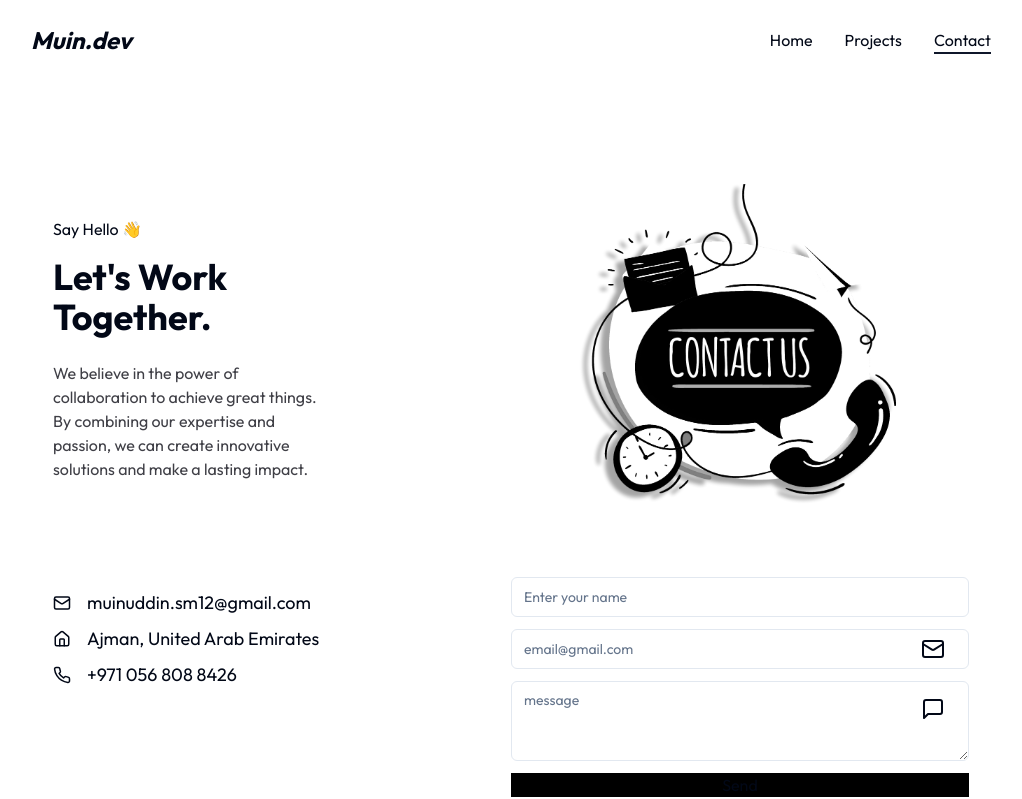
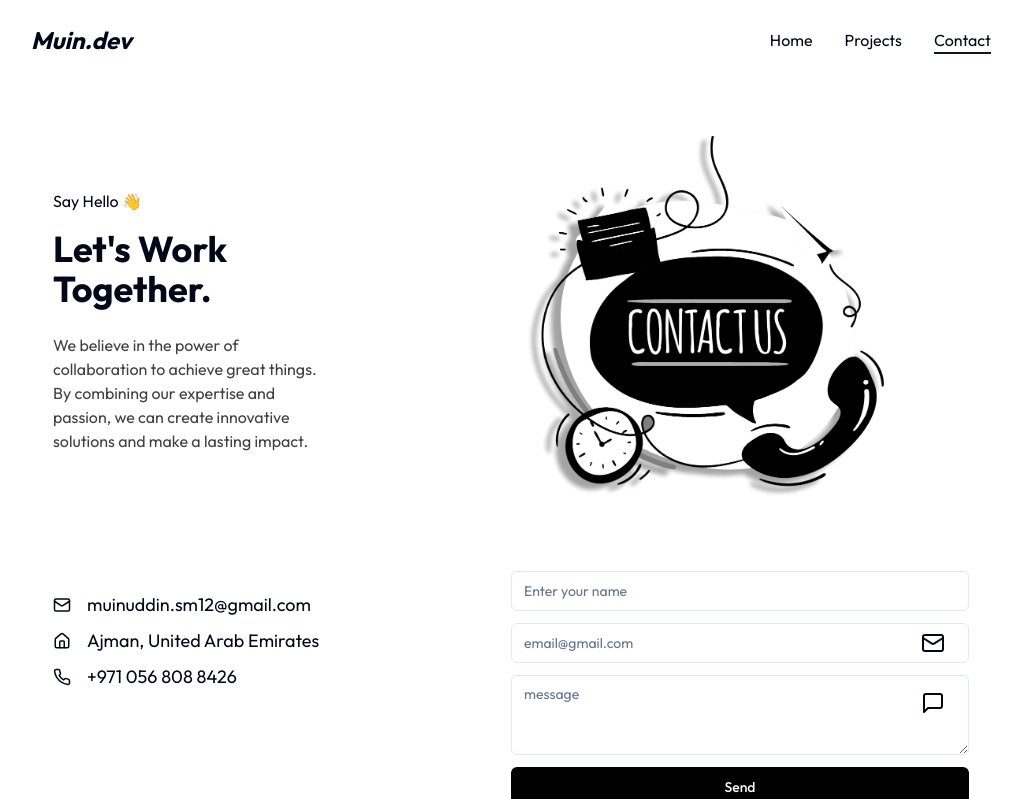
Before and after one commit to muinuddin-sm12/Portfolio, a Next.js app: page /contact in a window 1280 px wide. Shown: the top 799 px of the page, without its empty margins (129-1151 px from the left). Built offline with nearby package versions, Linux system fonts and the light colour scheme.

Commit message:
update: contact page

```diff
--- a/app/contact/page.jsx
+++ b/app/contact/page.jsx
@@ -3,7 +3,7 @@ import Contact from "@/components/Contact";
 
 const ContactPage = () => {
   return (
-    <section className="min-h-screen pt-12">
+    <section className="min-h-screen">
       <Contact />
     </section>
   );
--- a/components/Contact.jsx
+++ b/components/Contact.jsx
@@ -20,8 +20,8 @@ const Contact = () => {
             We believe in the power of collaboration to achieve great things. By combining our expertise and passion, we can create innovative solutions and make a lasting impact.
             </p>
           </div>
-          <div className="w-1/2 md:flex hidden items-center justify-center">
-            <Image width={350} height={300} src='/contact/contact.png' alt="Contact" priority/>
+          <div className="w-1/2 md:flex hidden pr-16 items-center justify-center">
+            <Image width={400} height={350} src='/contact/contact.png' alt="Contact" priority/>
           </div>
         </div>
         <div>
--- a/components/Form.jsx
+++ b/components/Form.jsx
@@ -1,11 +1,11 @@
 "use client";
 import { useState } from "react";
-// import { Button } from "./ui/button";
 import { Form } from "./ui/form";
 import { Input } from "./ui/input";
 import { Textarea } from "./ui/textarea";
 import emailjs from "@emailjs/browser";
 import { MailIcon, MessageSquare } from "lucide-react";
+import { Button } from "./ui/button";
 const FormComponent = () => {
   const [formData, setFormData] = useState({
     name: "",
@@ -71,9 +71,9 @@ const FormComponent = () => {
           />
           <MessageSquare className="absolute top-4 right-6" />
         </div>
-        <button type="submit" className="bg-black">
+        <Button type="submit" className="bg-black">
           Send
-        </button>
+        </Button>
       </div>
     </Form>
   );
```
